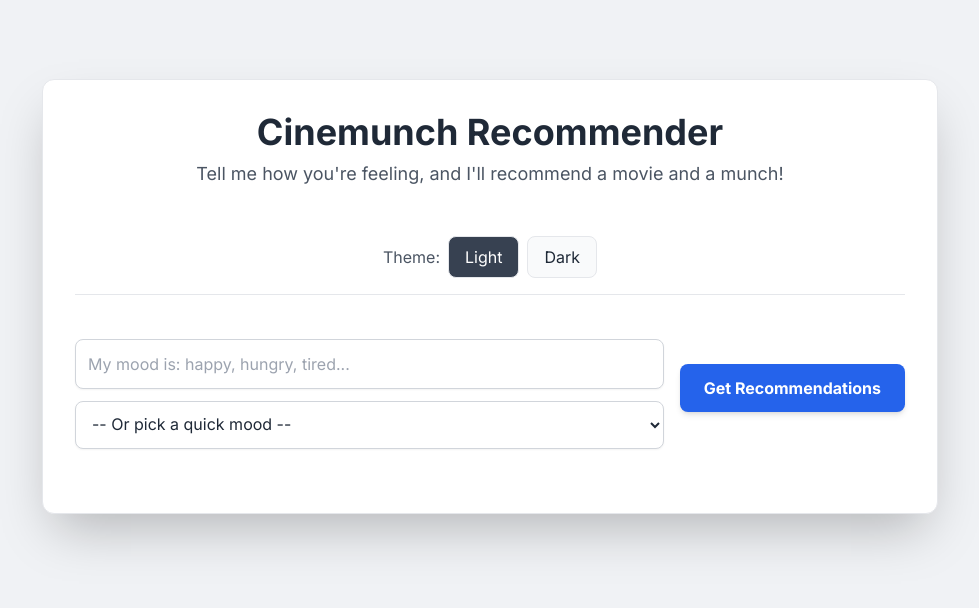
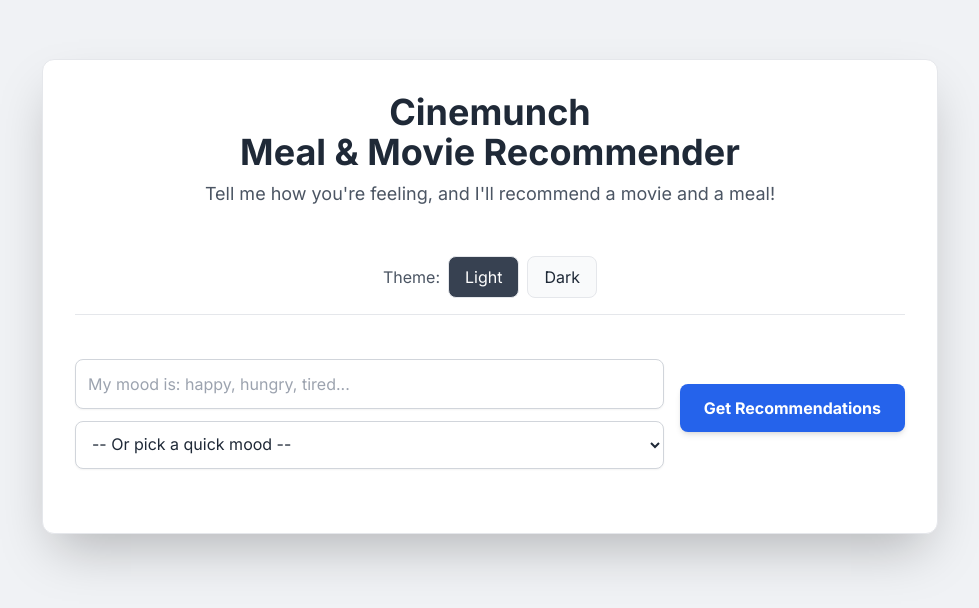
Before and after one commit to CharlesDdev/MoodFusionAIHackathon, a plain HTML site: page frontend/index.html in a window 1280 px wide. Shown: the part 104-712 px from the top of the page, without its empty margins (150-1129 px from the left). Drawn offline with nearby package versions, Linux system fonts and the light colour scheme.

```diff
--- a/frontend/index.html
+++ b/frontend/index.html
@@ -3,7 +3,7 @@
 <head>
     <meta charset="UTF-8">
     <meta name="viewport" content="width=device-width, initial-scale=1.0">
-    <title>Cinemunch Recommender</title>
+    <title>Cinemunch Meal & Movie Recommender</title>
     <!-- Tailwind CSS CDN -->
     <script src="https://cdn.tailwindcss.com"></script>
     <!-- Google Fonts - Inter -->
@@ -91,8 +91,8 @@
                     bg-[var(--secondary-bg)] border border-[var(--border-color)] text-[var(--text-primary)]
                     transition-colors duration-300">
             <header class="text-center">
-                <h1 class="text-4xl font-extrabold mb-2">Cinemunch Recommender</h1>
-                <p class="text-lg text-[var(--text-secondary)]">Tell me how you're feeling, and I'll recommend a movie and a munch!</p>
+                <h1 class="text-4xl font-extrabold mb-2">Cinemunch<br>Meal & Movie Recommender</h1>
+                <p class="text-lg text-[var(--text-secondary)]">Tell me how you're feeling, and I'll recommend a movie and a meal!</p>
             </header>
 
             <!-- Theme Controls Section -->
```
Also changed, not shown: 1 other file.
